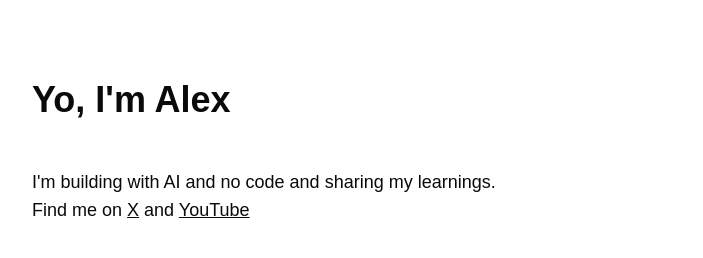
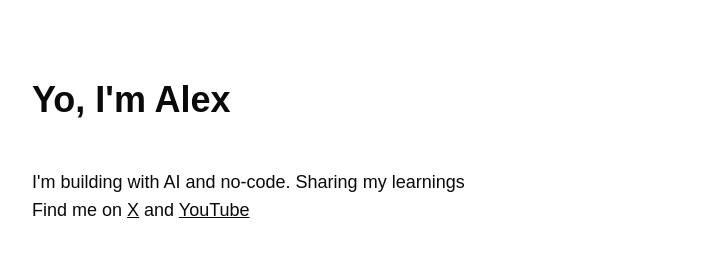
Before and after one commit to acstener/alex-christou, a Next.js app: page / in a window 1280 px wide. Shown: the top 258 px of the page, without its empty margins (288-991 px from the left). Built offline with nearby package versions, Linux system fonts and the light colour scheme.

Commit message:
copy tweak

```diff
--- a/src/app/page.tsx
+++ b/src/app/page.tsx
@@ -12,7 +12,7 @@ export default function Home() {
 
         <div className="text-lg">
           <p>
-            I&apos;m building with AI and no code and sharing my learnings.
+            I&apos;m building with AI and no-code. Sharing my learnings
           </p>
           <p className="mb-6">
               Find me on{" "}
```
